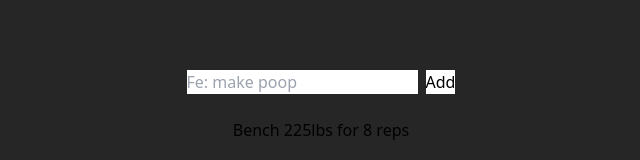
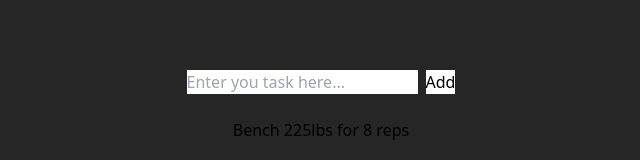
Before and after one commit to pulpetto/todo-app, an Angular app: page / in a window 1280 px wide. Shown: the part 282-442 px from the top of the page, without its empty margins (319-959 px from the left). Built offline with nearby package versions, Linux system fonts and the light colour scheme.

Commit message:
storing tasks in app.component

```diff
--- a/src/app/app.component.html
+++ b/src/app/app.component.html
@@ -1,4 +1,7 @@
 <div class="bg-neutral-800 h-screen flex justify-center flex-col items-center">
-    <app-input-bar class="mb-6"></app-input-bar>
+    <app-input-bar
+        class="mb-6"
+        (onTaskAddedEmmit)="addNoteToTasks($event)"
+    ></app-input-bar>
     <app-tasks></app-tasks>
 </div>
--- a/src/app/app.component.ts
+++ b/src/app/app.component.ts
@@ -10,5 +10,6 @@ export class AppComponent {
 
     addNoteToTasks(note: string) {
         this.tasks.push(note);
+        console.log(this.tasks);
     }
 }
--- a/src/app/input-bar/input-bar.component.html
+++ b/src/app/input-bar/input-bar.component.html
@@ -8,7 +8,11 @@
     />
 </div> -->
 <div class="flex items-center justify-center gap-2">
-    <input [(ngModel)]="note" type="text" placeholder="Fe: make poop" />
+    <input
+        [(ngModel)]="note"
+        type="text"
+        placeholder="Enter you task here..."
+    />
     <button class="bg-white border-black" type="button" (click)="onTaskAdded()">
         Add
     </button>
--- a/src/app/input-bar/input-bar.component.ts
+++ b/src/app/input-bar/input-bar.component.ts
@@ -1,4 +1,4 @@
-import { Component } from '@angular/core';
+import { Component, Output, EventEmitter } from '@angular/core';
 
 @Component({
     selector: 'app-input-bar',
@@ -7,12 +7,14 @@ import { Component } from '@angular/core';
 })
 export class InputBarComponent {
     note: string = '';
+    @Output() onTaskAddedEmmit: EventEmitter<string> =
+        new EventEmitter<string>();
 
     onTaskAdded() {
         if (this.note === '') {
             return;
         } else {
-            // emitter stuff
+            this.onTaskAddedEmmit.emit(this.note);
             this.note = '';
         }
     }
```
